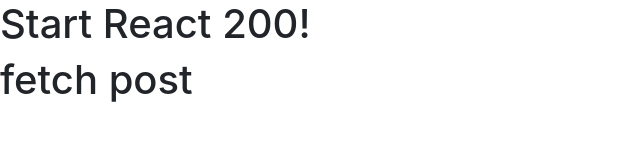
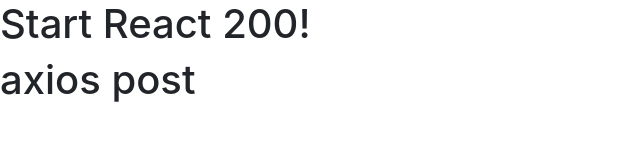
Before and after one commit to Malvin222/reactStudy, a React (Create React App) app in the folder client/: page / in a window 1280 px wide. Shown: the top 160 px of the page, without its empty margins (0-640 px from the left). Built offline with nearby package versions, Linux system fonts and the light colour scheme; no server answers.

Commit message:
~R_062_Axios

```diff
--- a/client/package.json
+++ b/client/package.json
@@ -6,6 +6,7 @@
     "@testing-library/jest-dom": "^5.17.0",
     "@testing-library/react": "^13.4.0",
     "@testing-library/user-event": "^13.5.0",
+    "axios": "^1.6.2",
     "bootstrap": "^5.3.2",
     "jquery": "^3.7.1",
     "react": "^18.2.0",
--- a/client/src/App.js
+++ b/client/src/App.js
@@ -1,13 +1,13 @@
 import 'bootstrap/dist/css/bootstrap.css';
 import React from 'react';
 // import './App.css';
-import FetchPost from './R060_FetchPost';
+import AxiosPost from './R062_AxiosPost';
 
 function App() {
   return (
     <div>
       <h1>Start React 200!</h1>
-      <FetchPost/>
+      <AxiosPost/>
     </div>
   );
 }
--- /dev/null
+++ b/client/src/R062_AxiosPost.js
@@ -0,0 +1,20 @@
+import axios from 'axios'
+import React, { Component } from 'react'
+
+// post함수의 파라미터로 json과 같은 형태의 데이터를 넣고 http body에 담아 url 호출가능
+class R062_AxiosPost extends Component {
+    componentDidMount(){
+        //axios.post('호출url',json 데이터)
+        axios.post('http://date.jsontest.com/',{
+            a:"react",b:200
+        })
+        .then( response =>{alert(response.data.date)})
+    }
+  render() {
+    return (
+      <h1>axios post</h1>
+    )
+  }
+}
+
+export default R062_AxiosPost
```
Also changed, not shown: client/src/R061_AxiosGet.js (added, +18 -0 lines), 2 other files (tests, documents, lock files or other folders).
